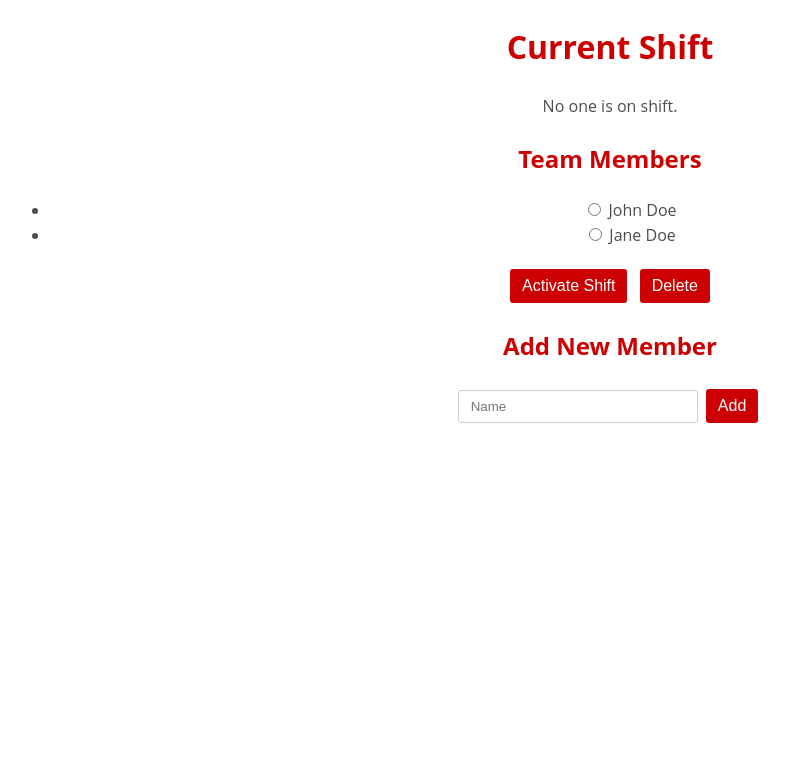
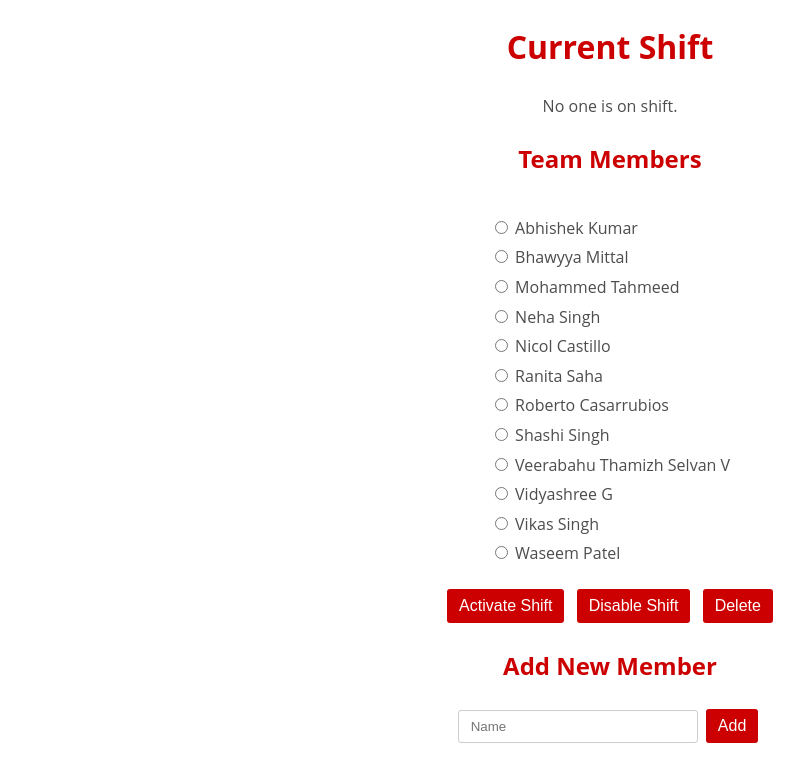
Before and after one commit to carias-rh/t1-shifts-main, a Flask app: page / in a window 1280 px wide. Shown: the top 782 px of the page, without its empty margins (30-834 px from the left). Run offline with Flask 2, Linux system fonts and the light colour scheme; data that the repository does not hold is empty.

Commit message:
Reformat html and css

```diff
--- a/main.py
+++ b/main.py
@@ -4,6 +4,20 @@ app = Flask(__name__)
 
 # Sample data - Replace this with your own data or a database later
 team_members = [{"id": 1, "name": "John Doe", "on_shift": False}, {"id": 2, "name": "Jane Doe", "on_shift": False}]
+team_members = [
+    {"id": 1, "name": "Abhishek Kumar", "on_shift": False},
+    {"id": 2, "name": "Bhawyya Mittal", "on_shift": False},
+    {"id": 3, "name": "Mohammed Tahmeed", "on_shift": False},
+    {"id": 4, "name": "Neha Singh", "on_shift": False},
+    {"id": 5, "name": "Nicol Castillo", "on_shift": False},
+    {"id": 6, "name": "Ranita Saha", "on_shift": False},
+    {"id": 7, "name": "Roberto Casarrubios", "on_shift": False},
+    {"id": 8, "name": "Shashi Singh", "on_shift": False},
+    {"id": 9, "name": "Veerabahu Thamizh Selvan V", "on_shift": False},
+    {"id": 10, "name": "Vidyashree G", "on_shift": False},
+    {"id": 11, "name": "Vikas Singh", "on_shift": False},
+    {"id": 12, "name": "Waseem Patel", "on_shift": False},
+]
 
 @app.route('/')
 def index():
@@ -26,6 +40,15 @@ def activate_shift():
             member['on_shift'] = False
     return "Shift activated"
 
+@app.route('/disable_shift', methods=['POST'])
+def disable_shift():
+    global team_members
+    for member in team_members:
+        if member['on_shift']:
+            member['on_shift'] = False
+            break
+    return "Shift disabled"
+
 @app.route('/api/shift', methods=['GET'])
 def get_current_shift():
     current_shift = next((member for member in team_members if member["on_shift"]), None)
--- a/static/styles.css
+++ b/static/styles.css
@@ -9,6 +9,19 @@ body {
 
 h1, h2 {
     color: #c00;
+}
+
+
+ul {
+    list-style: none;
+    padding: 0;
+    text-align: right;
+    display: inline-block;
+}
+
+li {
+    padding: 2px 0;
+    text-align: left;
 }
 
 button {
--- a/templates/index.html
+++ b/templates/index.html
@@ -22,8 +22,9 @@
             </li>
             {% endfor %}
         </ul>
-
+        <div></div>
         <button onclick="activateShift()">Activate Shift</button>
+        <button onclick="disableShift()">Disable Shift</button>
         <button onclick="deleteSelectedMember()">Delete</button>
 
     <h2>Add New Member</h2>
@@ -58,6 +59,12 @@
             });
         }
 
+        function disableShift() {
+            $.post("/disable_shift", function () {
+                getCurrentShift();
+            });
+        }
+
         function deleteMember(memberId) {
             $.post("/delete_member", { member_id: memberId }, function () {
                 location.reload();
```
